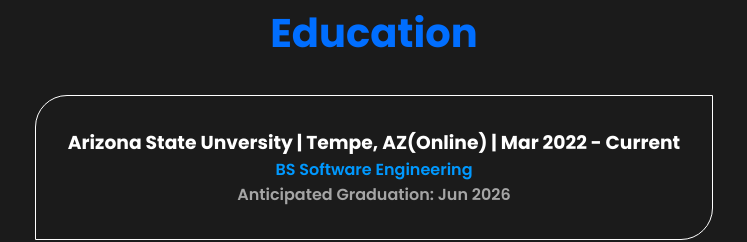
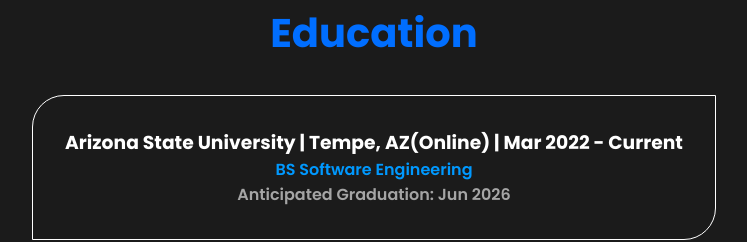
Before and after one commit to onsibaxogega/portfolio-vanillaJS-html-css, a plain HTML site: page public/index.html in a window 1280 px wide. Shown: the part 1280-1522 px from the top of the page, 266-1013 px from the left. Drawn offline with Linux system fonts and the light colour scheme.

Commit message:
Update index.html

```diff
--- a/public/index.html
+++ b/public/index.html
@@ -100,7 +100,7 @@
                     <div class="about-container">
                         <h2 class="sub-section-title">Education</h2>
                         <div id="ASU" class="education-object">
-                            <h3>Arizona State Unversity | Tempe, AZ(Online) | Mar 2022 - Current</h3>
+                            <h3>Arizona State University | Tempe, AZ(Online) | Mar 2022 - Current</h3>
                             <p class="degree">BS Software Engineering</p>
                             <p>Anticipated Graduation: Jun 2026</p>
                         </div>
```
